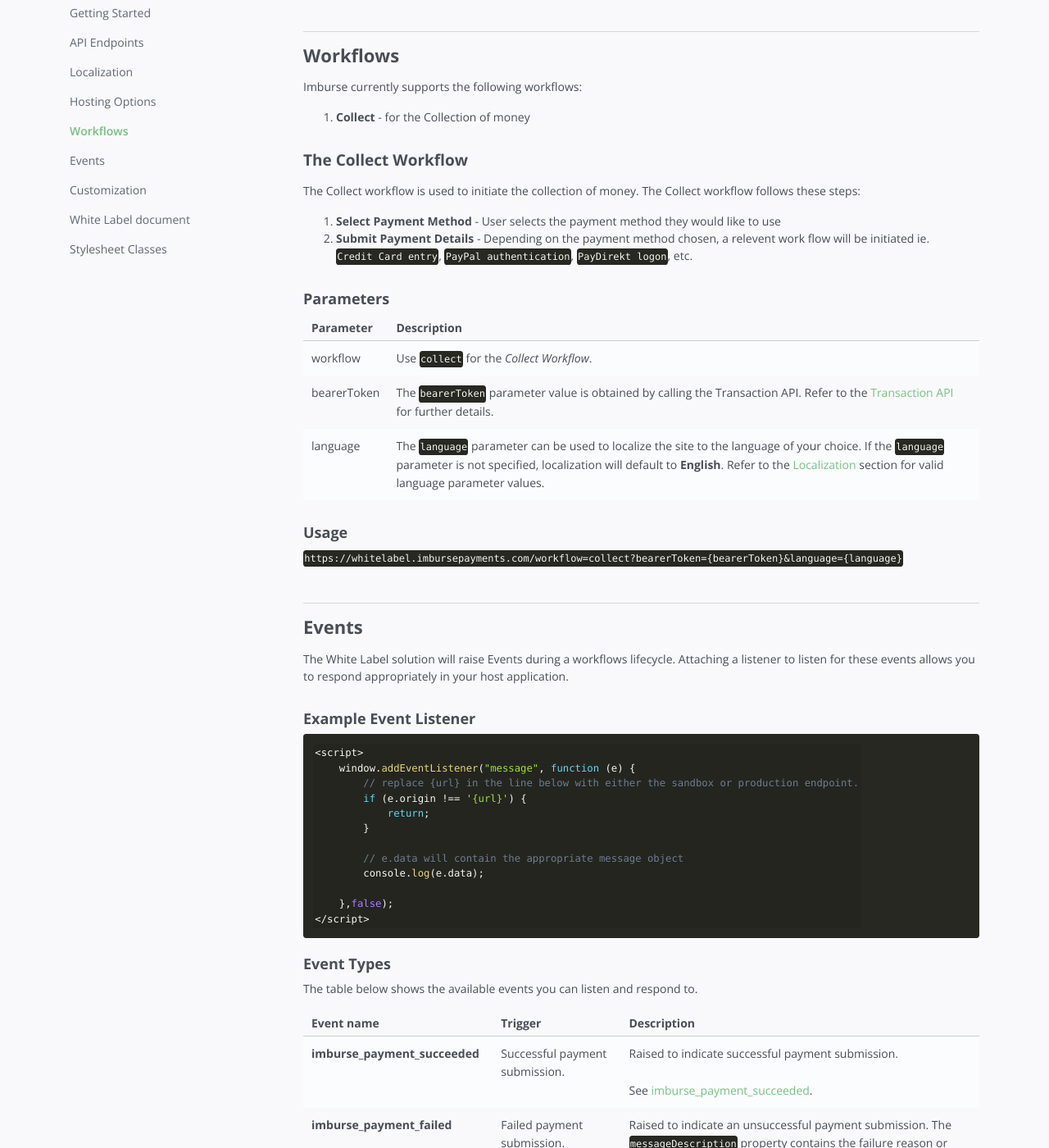
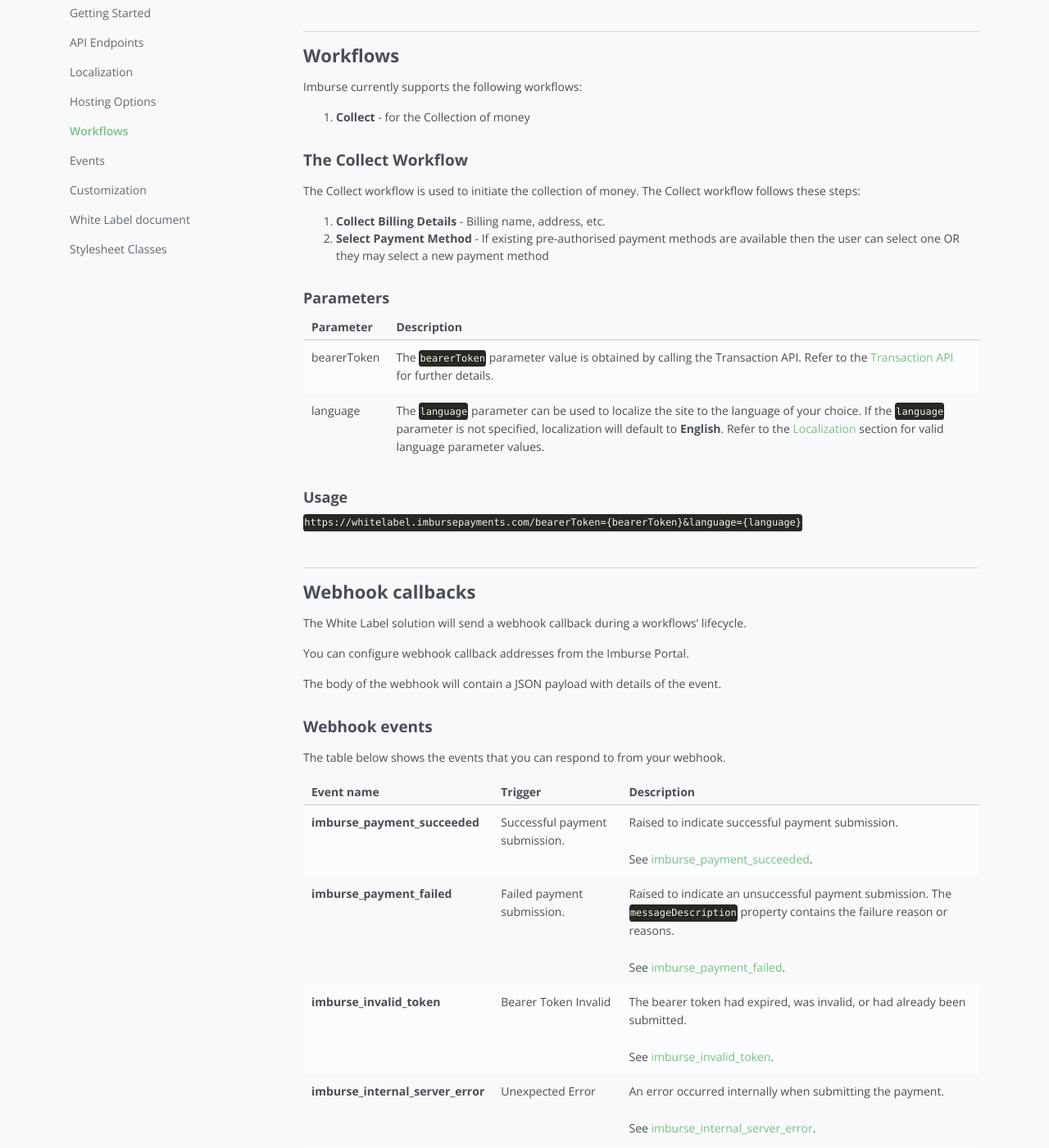
Before and after one commit to Imburse-Payments/imburse-payments.github.io, a Jekyll site: the page built from pages/guides/whitelabel-integration.md, in a window 1280 px wide and 1400 px high, scrolled down 1990 px. Shown: the whole window at 82% size. Built offline with Jekyll 4.4.1, drawn with Linux system fonts in a browser that asks for light colours; nearby versions of some CDN libraries; some of the changed text lies outside the part shown.

Commit message:
Updated Whitelabel integration with new Whitelabel endpoints, querystring parameters, and web hooks to replace events.

````diff
--- a/pages/guides/whitelabel-integration.md
+++ b/pages/guides/whitelabel-integration.md
@@ -28,11 +28,11 @@
 
 The Imburse White Label interface can be reached via the following URL:
 
-`https://live.imbursepayments.com/wl/`
+`https://whitelabel.imbursepayments.com/`
 
 To test the interface, a sandbox test environment with the following endpoint is available.
 
-`https://sandbox.imbursepayments.com/wl/`
+`https://sandbox-whitelabel.imbursepayments.com/`
 
 <aside class="notice">
 The sandbox will not trigger any postings to any PSPs.
@@ -73,10 +73,10 @@
 
 The White Label solution can be hosted in an **IFrame** element
 
-The example below shows an `IFrame` hosting the sandbox site targeting the `collect` workflow.
+The example below shows an `IFrame` hosting the sandbox whitelabel site.
 
 ``` html
- <iframe src='https://sandbox.imbursepayments.com/wl/?workflow=collect&bearerToken={bearerToken}&language=en-GB' />
+ <iframe src='https://sandbox-whitelabel.imbursepayments.com?bearerToken={bearerToken}&language=en-GB' />
 ```
 
 ## Workflows
@@ -89,45 +89,33 @@
 
 The Collect workflow is used to initiate the collection of money. The Collect workflow follows these steps:
 
-1.	**Select Payment Method** - User selects the payment method they would like to use
-2.	**Submit Payment Details** - Depending on the payment method chosen, a relevent work flow will be initiated ie. `Credit Card entry`, `PayPal authentication`, `PayDirekt logon`, etc.
+1.  **Collect Billing Details** - Billing name, address, etc.
+2.	**Select Payment Method** -  If existing pre-authorised payment methods are available then the user can select one OR they may select a new payment method
 
 #### Parameters
 
 Parameter | Description
 -|-
-workflow | Use `collect` for the *Collect Workflow*.
 bearerToken  | The `bearerToken` parameter value is obtained by calling the Transaction API. Refer to the [Transaction API](Transaction-API) for further details.
 language       | The `language` parameter can be used to localize the site to the language of your choice. If the `language` parameter is not specified, localization will default to **English**. Refer to the [Localization](#localization) section for valid language parameter values.
 
 #### Usage
 
-`https://whitelabel.imbursepayments.com/workflow=collect?bearerToken={bearerToken}&language={language}`
+`https://whitelabel.imbursepayments.com/bearerToken={bearerToken}&language={language}`
 
-## Events
+## Webhook callbacks
 
-The White Label solution will raise Events during a workflows lifecycle. Attaching a listener to listen for these events allows you to respond appropriately in your host application.
+The White Label solution will send a webhook callback during a workflows' lifecycle.
 
-#### Example Event Listener
+You can configure webhook callback addresses from the Imburse Portal.
 
-```javascript
-<script>
-	window.addEventListener("message", function (e) {
-        // replace {url} in the line below with either the sandbox or production endpoint.
- 		if (e.origin !== '{url}') {
-  			return;
-        }
+The body of the webhook will contain a JSON payload with details of the event.
 
-        // e.data will contain the appropriate message object
-        console.log(e.data);
 
-	},false);
-</script>
-```
 
-#### Event Types
+### Webhook events
 
-The table below shows the available events you can listen and respond to.
+The table below shows the events that you can respond to from your webhook.
 
 Event name | Trigger |  Description
 -|-|-
````
